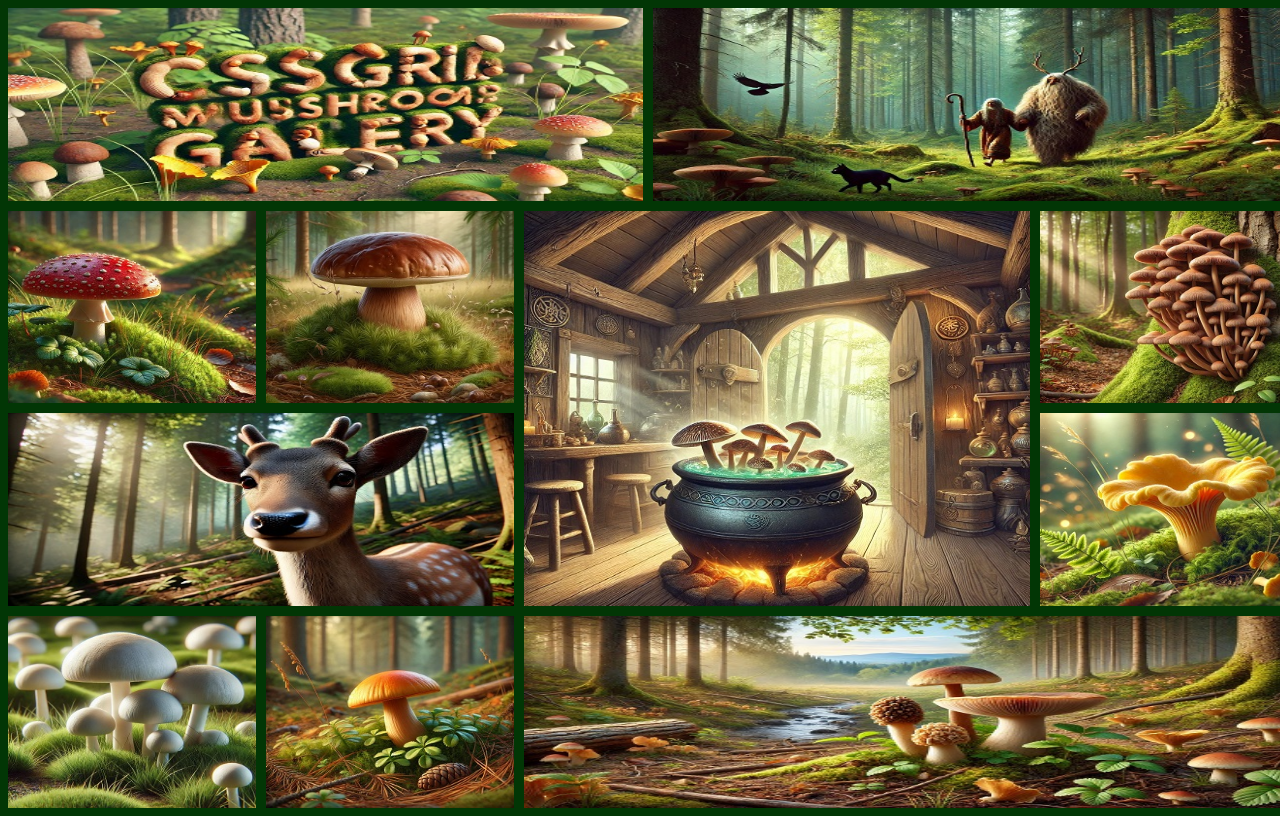
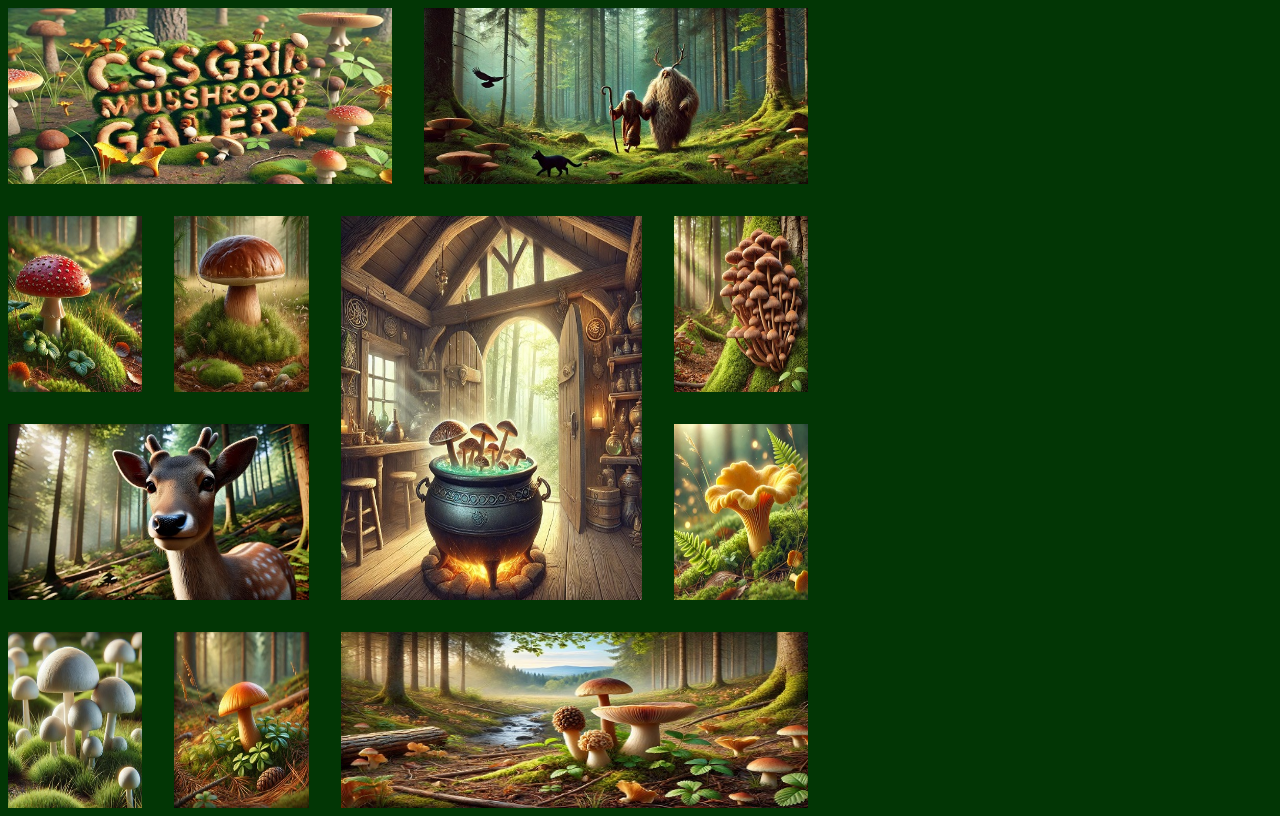
Before and after one commit to OlenaMyroshnykova/UtilizarCSSGrid, a plain HTML site: page index.html in a window 1280 px wide. Drawn offline with Linux system fonts and the light colour scheme.

Commit message:
Its a final coundown!

```diff
--- a/styles.css
+++ b/styles.css
@@ -6,9 +6,9 @@ body {
     display: grid;
     grid-template-columns: repeat(10, 1fr);
     grid-template-rows: repeat(12, 1fr);
-    width: 100vw;
+    width: calc(100vh);
     height: 100vh;
-    gap: 10px;
+    gap: calc(4vh);
 }
 
 .grid-item img {
```
